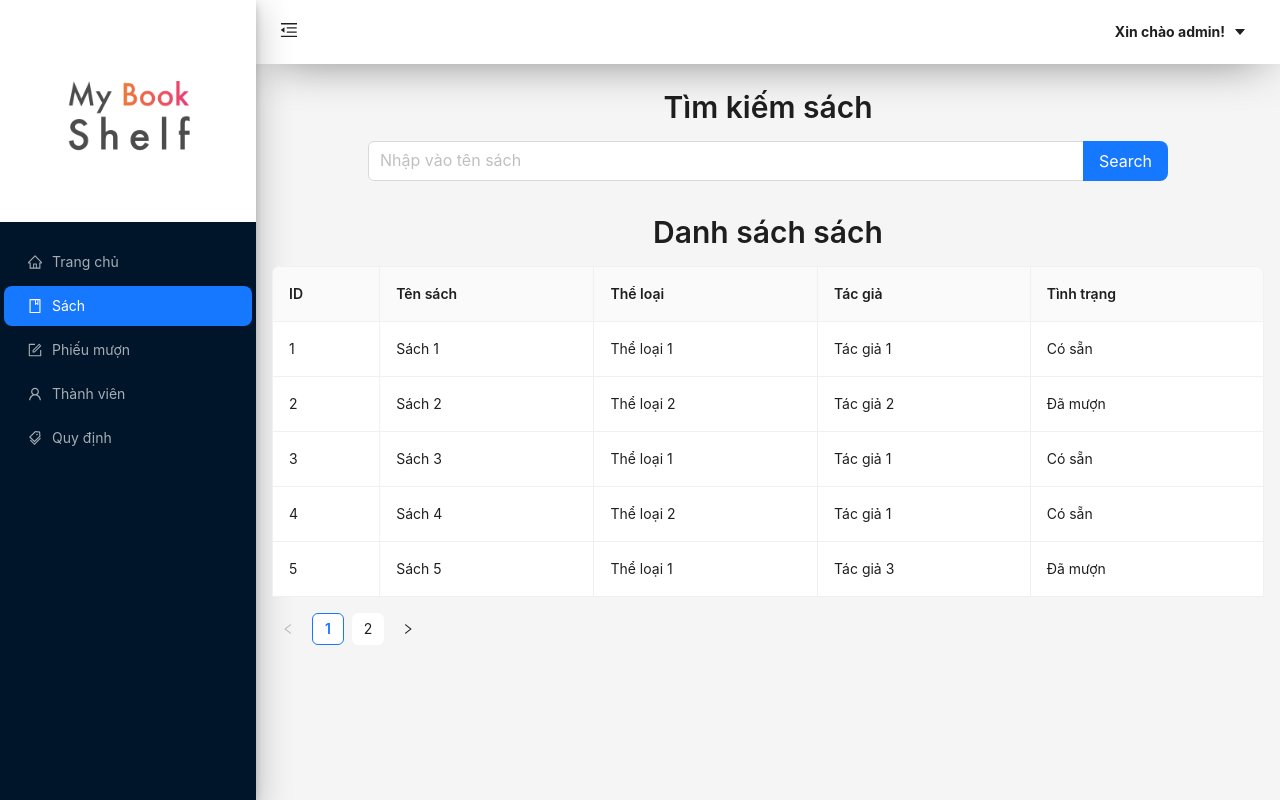
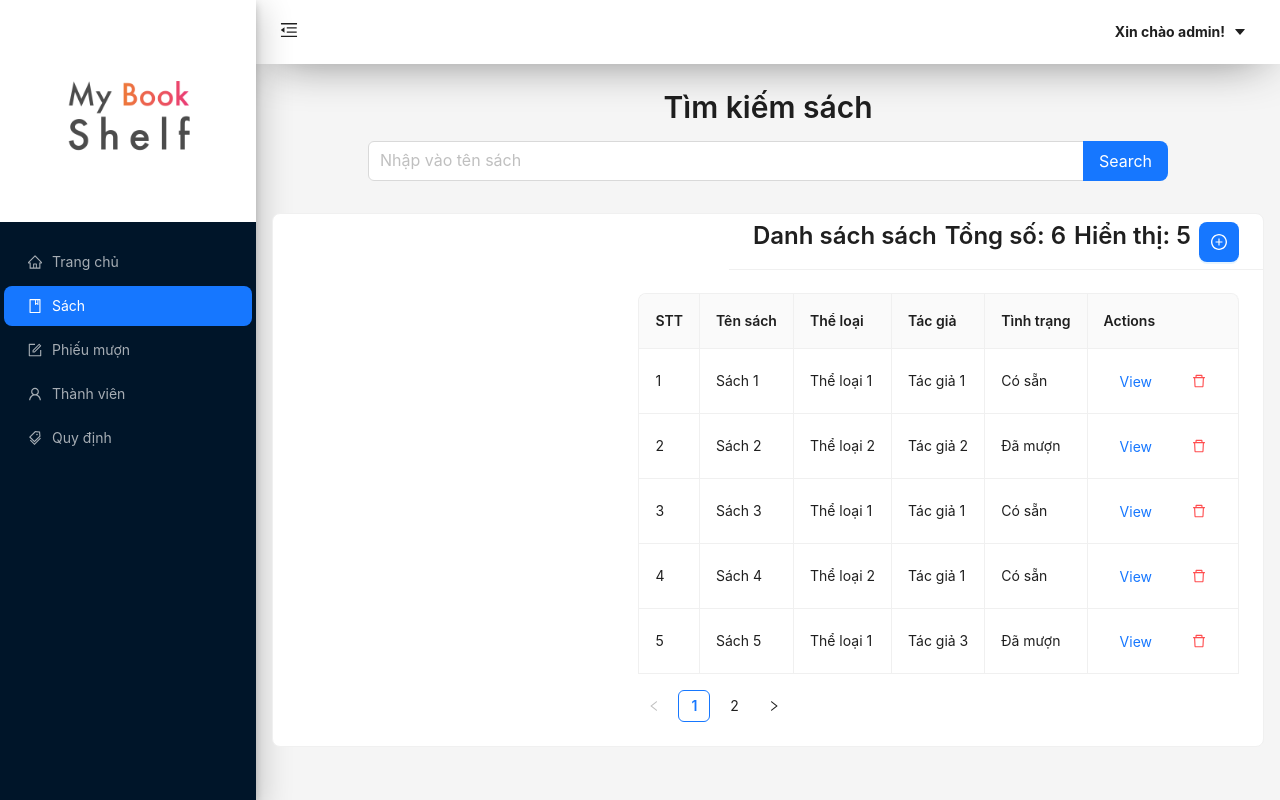
Before and after one commit to canhhuy116/Library_Management, a React (Vite) app in the folder web/: page /books in a window 1280 px wide. Built offline with nearby package versions, Linux system fonts and the light colour scheme.

Commit message:
view detail book, update book, delete book and add book

```diff
--- a/web/package.json
+++ b/web/package.json
@@ -13,6 +13,7 @@
     "@ant-design/icons": "^4.8.0",
     "antd": "^5.1.1",
     "chart.js": "^4.3.0",
+    "dayjs": "^1.11.8",
     "react": "18.2.0",
     "react-chartjs-2": "^5.2.0",
     "react-dom": "18.2.0",
--- a/web/src/assets/scss/pages/books.scss
+++ b/web/src/assets/scss/pages/books.scss
@@ -14,5 +14,11 @@
     width: 100%;
     text-align: center;
     margin-top: 2rem;
+    justify-items: flex-end;
+
+    .books__list__title {
+      display: flex;
+      justify-content: space-around;
+    }
   }
 }
--- a/web/src/pages/Books/index.tsx
+++ b/web/src/pages/Books/index.tsx
@@ -1,17 +1,32 @@
-import { Input, Pagination, Space, Table, Typography } from 'antd';
+import { Button, Card, DatePicker, Form, Input, Modal, Pagination, Popconfirm, Space, Table, Typography } from 'antd';
 import React, { useState } from 'react';
 import '@/assets/scss/pages/books.scss';
+import { DeleteOutlined, PlusCircleOutlined } from '@ant-design/icons';
+import dayjs from 'dayjs';
 
 const { Search } = Input;
 
-const Books: React.FC = () => {
-  const booksData = [
+interface IBook {
+  id: number;
+  name: string;
+  category: string;
+  author: string;
+  status: boolean;
+  publicCationYear: number;
+  publisher: string;
+  importDate: dayjs.Dayjs;
+}
+
+const booksDataInit: IBook[] = [
   {
     id: 1,
     name: 'Sách 1',
     category: 'Thể loại 1',
     author: 'Tác giả 1',
     status: true,
+    publicCationYear: 2021,
+    publisher: 'Nhà xuất bản 1',
+    importDate: dayjs('2021-08-01'),
   },
   {
     id: 2,
@@ -19,6 +34,9 @@ const Books: React.FC = () => {
     category: 'Thể loại 2',
     author: 'Tác giả 2',
     status: false,
+    publicCationYear: 2021,
+    publisher: 'Nhà xuất bản 2',
+    importDate: dayjs('2021-08-01'),
   },
   {
     id: 3,
@@ -26,6 +44,9 @@ const Books: React.FC = () => {
     category: 'Thể loại 1',
     author: 'Tác giả 1',
     status: true,
+    publicCationYear: 2021,
+    publisher: 'Nhà xuất bản 3',
+    importDate: dayjs('2021-08-01'),
   },
   {
     id: 4,
@@ -33,6 +54,9 @@ const Books: React.FC = () => {
     category: 'Thể loại 2',
     author: 'Tác giả 1',
     status: true,
+    publicCationYear: 2021,
+    publisher: 'Nhà xuất bản 4',
+    importDate: dayjs('2021-08-01'),
   },
   {
     id: 5,
@@ -40,6 +64,9 @@ const Books: React.FC = () => {
     category: 'Thể loại 1',
     author: 'Tác giả 3',
     status: false,
+    publicCationYear: 2021,
+    publisher: 'Nhà xuất bản 5',
+    importDate: dayjs('2021-09-01'),
   },
   {
     id: 6,
@@ -47,12 +74,23 @@ const Books: React.FC = () => {
     category: 'Thể loại 4',
     author: 'Tác giả 1',
     status: false,
+    publicCationYear: 2021,
+    publisher: 'Nhà xuất bản 6',
+    importDate: dayjs('2021-09-01'),
   },
 ];
 
+const Books: React.FC = () => {
+  const [booksData, setBooksData] = useState<IBook[]>(booksDataInit); // booksDataInit is defined below
+  const [currentPage, setCurrentPage] = useState(1);
+  const [searchKeyword, setSearchKeyword] = useState('');
+  const [newBookForm] = Form.useForm();
+  const [isModalVisible, setIsModalVisible] = useState(false);
+  const [selectedBook, setSelectedBook] = useState<IBook | null>(null); // The book object that is being viewed or edited
+
   const columns = [
     {
-      title: 'ID',
+      title: 'STT',
       dataIndex: 'id',
       key: 'id',
     },
@@ -77,14 +115,97 @@ const Books: React.FC = () => {
       key: 'status',
       render: (status: boolean) => (status ? 'Có sẵn' : 'Đã mượn'),
     },
+    {
+      title: 'Actions',
+      dataIndex: 'id',
+      key: 'actions',
+      render: (id: number) => {
+        const record = booksData.find(book => book.id === id); // Find the corresponding book object
+        return record ? (
+          <Space size="small">
+            <Button type="link" onClick={() => viewBookDetails(record)}>
+              View
+            </Button>
+            <Popconfirm
+              title="Are you sure to delete this book?"
+              onConfirm={() => handleDelete(id)}
+              okText="Yes"
+              cancelText="No"
+            >
+              <Button type="link" danger>
+                <DeleteOutlined />
+              </Button>
+            </Popconfirm>
+          </Space>
+        ) : null;
+      },
+    },
   ];
 
-  const [currentPage, setCurrentPage] = useState(1);
-  const [searchKeyword, setSearchKeyword] = useState('');
+  const showModal = () => {
+    newBookForm.resetFields();
+    setSelectedBook(null);
+    setIsModalVisible(true);
+  };
+
+  const handleCancel = () => {
+    setIsModalVisible(false);
+  };
 
   const onSearch = (value: string) => {
     setSearchKeyword(value.trim());
     setCurrentPage(1); // Reset current page to 1 when performing a new search
+  };
+
+  const handleDelete = (id: number) => {
+    const updatedBooksData = booksData.filter(book => book.id !== id);
+    setBooksData(updatedBooksData);
+  };
+
+  const handleAddBook = () => {
+    newBookForm.validateFields().then(values => {
+      const newBook = {
+        id: selectedBook ? selectedBook.id : booksData.length + 1,
+        name: values.name,
+        category: values.category,
+        author: values.author,
+        status: selectedBook ? selectedBook.status : true,
+        publicCationYear: values.publicationYear?.year(),
+        publisher: values.publisher,
+        importDate: values.importDate?.toDate(),
+      };
+      let updatedBooksData;
+      if (selectedBook) {
+        // Update existing book
+        updatedBooksData = booksData.map(book => {
+          if (book.id === selectedBook.id) {
+            return { ...book, ...newBook };
+          }
+          return book;
+        });
+      } else {
+        // Add new book
+        updatedBooksData = [...booksData, newBook];
+      }
+      setBooksData(updatedBooksData);
+      newBookForm.resetFields();
+      setIsModalVisible(false);
+    });
+  };
+
+  const viewBookDetails = (book: IBook) => {
+    setIsModalVisible(true);
+    setSelectedBook(book);
+
+    // Set the form values
+    newBookForm.setFieldsValue({
+      name: book.name,
+      category: book.category,
+      author: book.author,
+      publicationYear: book.publicCationYear ? dayjs(`${book.publicCationYear}`) : null,
+      publisher: book.publisher,
+      importDate: book.importDate ? dayjs(book.importDate) : null,
+    });
   };
 
   // Configure pagination
@@ -117,9 +238,90 @@ const Books: React.FC = () => {
         <Typography.Title level={2}>Tìm kiếm sách</Typography.Title>
         <Search placeholder="Nhập vào tên sách" allowClear enterButton="Search" size="large" onSearch={onSearch} />
       </div>
-      <div className="books__list">
-        <Typography.Title level={2}>Danh sách sách</Typography.Title>
-        <Table dataSource={currentPageData} columns={columns} bordered={true} pagination={false} />
+      <Card
+        className="books__list"
+        title={
+          <Space className="books__list__title">
+            <Typography.Title level={3}>Danh sách sách</Typography.Title>
+            <Typography.Title level={3}>Tổng số: {totalBooks}</Typography.Title>
+            <Typography.Title level={3}>Hiển thị: {currentPageData.length}</Typography.Title>
+            <Button
+              type="primary"
+              size="large"
+              icon={<PlusCircleOutlined />}
+              className="book__list_titleBtn"
+              onClick={showModal}
+            />
+          </Space>
+        }
+      >
+        <Modal
+          title={selectedBook ? 'Chi tiết sách' : 'Thêm sách'}
+          open={isModalVisible}
+          onCancel={handleCancel}
+          footer={[
+            <Button key="cancel" onClick={handleCancel}>
+              Hủy
+            </Button>,
+            selectedBook ? (
+              <Button key="edit" type="primary" onClick={handleAddBook}>
+                Câp nhật
+              </Button>
+            ) : (
+              <Button key="add" type="primary" onClick={handleAddBook}>
+                Thêm
+              </Button>
+            ),
+          ]}
+        >
+          <Form form={newBookForm} layout="vertical">
+            <Form.Item name="name" label="Tên sách" rules={[{ required: true, message: 'Vui lòng nhập tên sách' }]}>
+              <Input placeholder="Tên sách" />
+            </Form.Item>
+            <Form.Item
+              name="category"
+              label="Thể loại"
+              rules={[{ required: true, message: 'Vui lòng nhập thể loại sách' }]}
+            >
+              <Input placeholder="Thể loại" />
+            </Form.Item>
+            <Form.Item
+              name="author"
+              label="Tác giả"
+              rules={[{ required: true, message: 'Vui lòng nhập tác giả sách' }]}
+            >
+              <Input placeholder="Tác giả" />
+            </Form.Item>
+            <Form.Item
+              name="publicationYear"
+              label="Năm xuất bản"
+              rules={[{ required: true, message: 'Vui lòng chọn năm xuất bản' }]}
+            >
+              <DatePicker picker="year" placeholder="Năm xuất bản" />
+            </Form.Item>
+            <Form.Item
+              name="publisher"
+              label="Nhà xuất bản"
+              rules={[{ required: true, message: 'Vui lòng nhập nhà xuất bản' }]}
+            >
+              <Input placeholder="Tác giả" />
+            </Form.Item>
+            <Form.Item
+              name="importDate"
+              label="Ngày nhập sách"
+              rules={[{ required: true, message: 'Vui lòng chọn ngày nhập sách' }]}
+            >
+              <DatePicker placeholder="Ngày nhập sách" />
+            </Form.Item>
+          </Form>
+        </Modal>
+        <Table
+          dataSource={currentPageData}
+          columns={columns}
+          bordered={true}
+          pagination={false}
+          rowKey={record => record.id}
+        />
         <Pagination
           current={currentPage}
           pageSize={pageSize}
@@ -127,7 +329,7 @@ const Books: React.FC = () => {
           onChange={handlePageChange}
           style={{ marginTop: 16, textAlign: 'right' }}
         />
-      </div>
+      </Card>
     </div>
   );
 };
```
Also changed, not shown: 1 other file (tests, documents, lock files or other folders). Lines whose indentation alone changed are shown as unchanged.
